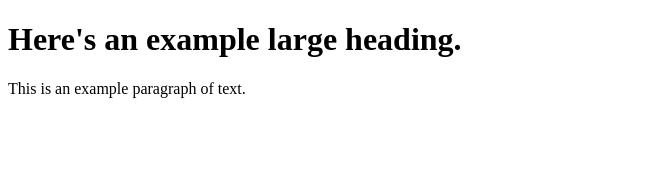
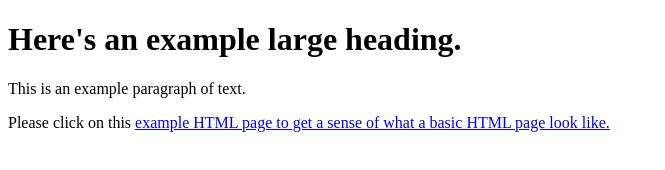
Before and after one commit to diy166/diy166.github.io, a plain HTML site: page index.html in a window 1280 px wide. Shown: the whole page, without its empty margins (0-665 px from the left). Drawn offline with Linux system fonts and the light colour scheme.

Commit message:
Update index.html

```diff
--- a/eg_HTML.html
+++ b/index.html
@@ -6,5 +6,7 @@
 <body>
     <h1>Here's an example large heading.</h1>
     <p>This is an example paragraph of text.</p>
+
+    Please click on this <a href="eg_HTML.html"> example HTML page to get a sense of what a basic HTML page look like.</a>
 </body>
 </html>
```
